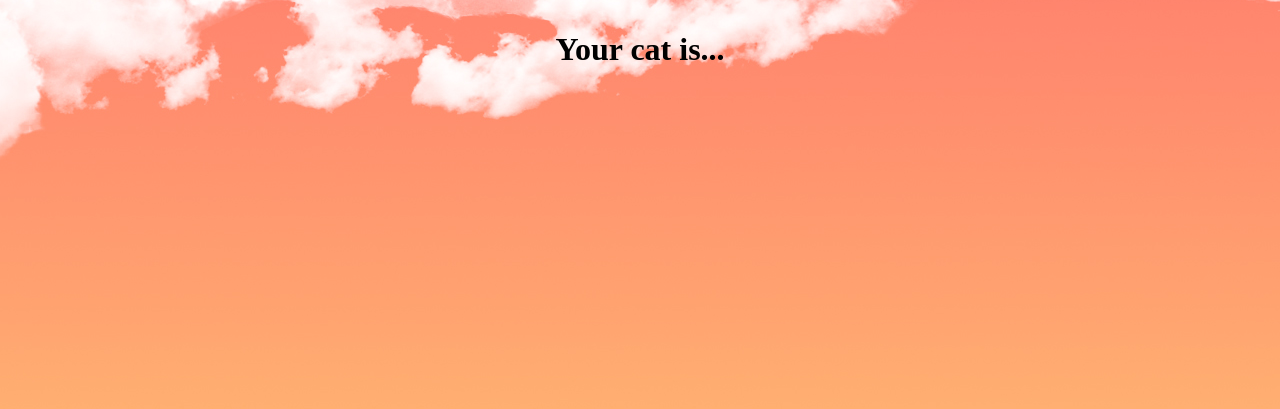
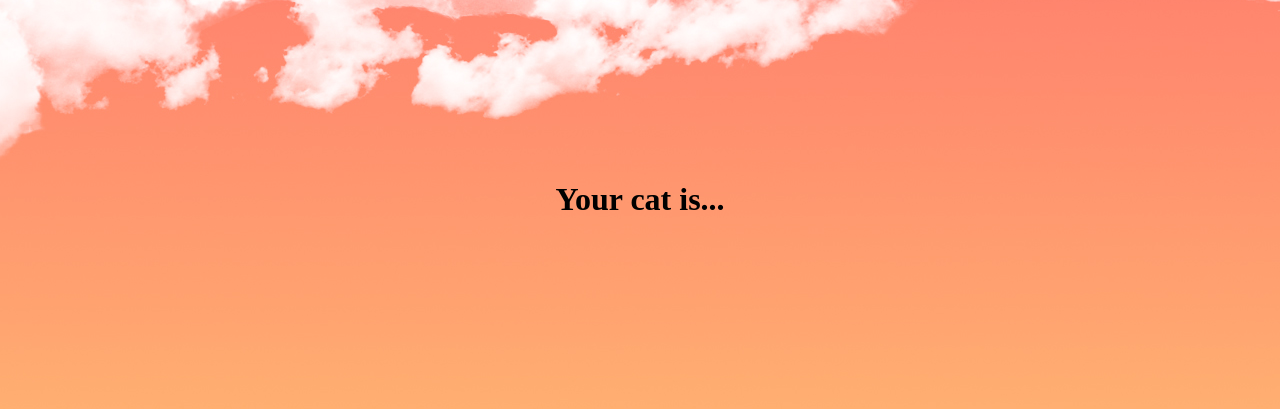
Before and after one commit to stufflebear/catness, a Django app: template catness/webapp/catness/templates/catness/result.html in a window 1280 px wide. Shown: the part 38-447 px from the top of the page. Run offline with Django 3.2, Linux system fonts and the light colour scheme; the template is opened without the code that fills it, so the values that code supplies are empty.

Commit message:
Added padding to content block

```diff
--- a/catness/webapp/static/style.css
+++ b/catness/webapp/static/style.css
@@ -8,6 +8,14 @@ body {
     margin:0;
     padding:0;
     height:100%;
+}
+
+#content {
+    display: inline-block;
+    vertical-align: middle;
+    width: 600px;
+    padding: 150px 15px;
+    /*border: #a0a0a0 solid 1px;*/
 }
 
 a:link {color:#e86f59;}
```
